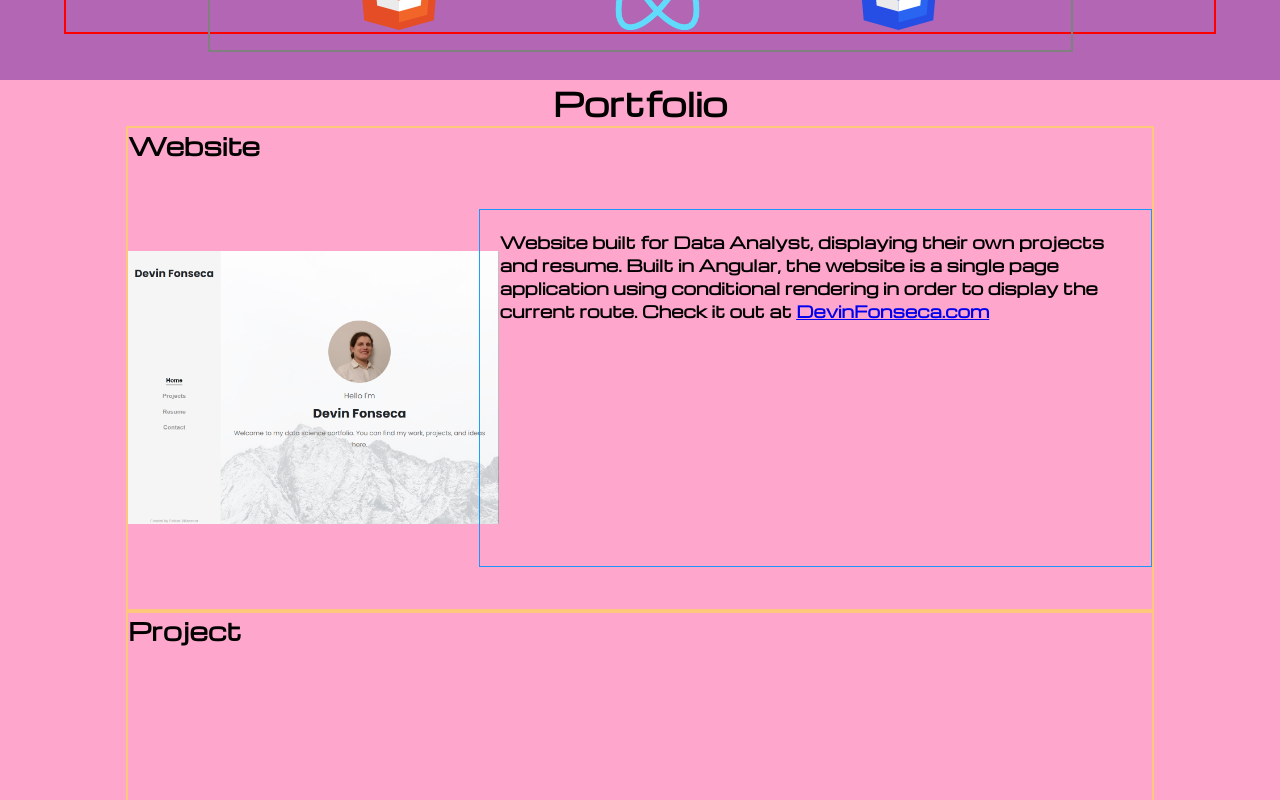
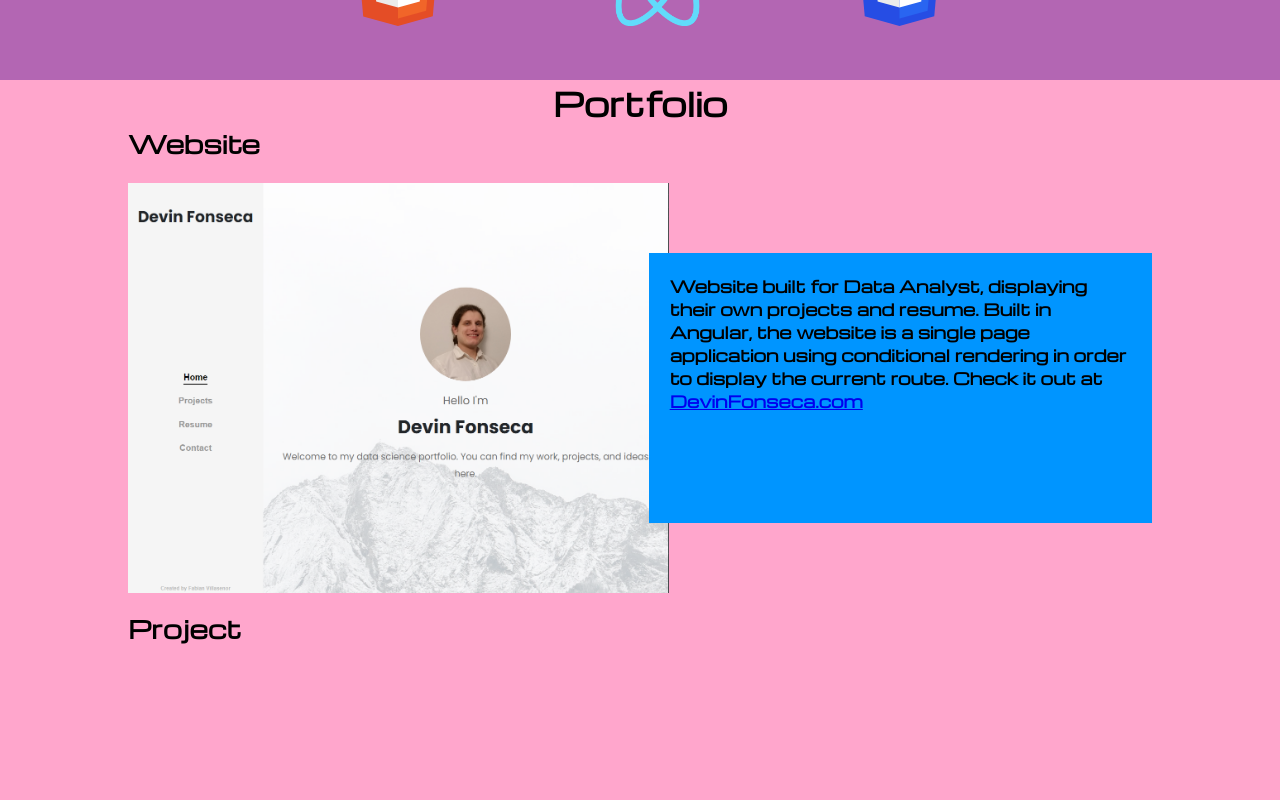
Before and after one commit to EndingNever/Portfolio, a React (Create React App) app: page / in a window 1280 px wide. Shown: the part 540-1340 px from the top of the page. Built offline with nearby package versions, Linux system fonts and the light colour scheme.

Commit message:
presentation

```diff
--- a/src/Components/AboutMe/About.css
+++ b/src/Components/AboutMe/About.css
@@ -7,7 +7,7 @@
     font-family: "Michroma", sans-serif;
     font-weight: 700;
     height: 100%;
-    border: 2px solid red;
+    /* border: 2px solid red; */
 }
 
 .about-container{
@@ -18,12 +18,28 @@
     height: 60%;
     width: 50%;
     text-align: center;
-    border: 2px solid black;
+    /* border: 2px solid black; */
     margin-bottom: 12px;
 }
 
+.floating {
+    animation-name: floating;
+    animation-duration: 3s;
+    animation-iteration-count: infinite;
+    animation-timing-function: ease-in-out;
+    /* margin-left: 30px; */
+    margin-top: 5px;
+    z-index: 0;
+}
+
+@keyframes floating {
+    0% { transform: translate(0,  0px); z-index: 1;}
+    50%  { transform: translate(0, 15px); z-index: 1;}
+    100%   { transform: translate(0, -0px); z-index: 1;}
+}
+
 .about-icons{
-    border: 2px solid gray;
+    /* border: 2px solid gray; */
     display: flex;
     align-items: center;
     justify-content: space-evenly;
--- a/src/Components/Navbar/Navbar.css
+++ b/src/Components/Navbar/Navbar.css
@@ -69,9 +69,11 @@
     display: flex;
     align-items: center;
     justify-content: space-between;
+    z-index: 100;
 }
 
 .navbar-items{
+
     background-color: #F9F871;
     border-radius: 20px;
     display: flex;
--- a/src/Components/Project-card/ProjectCard.css
+++ b/src/Components/Project-card/ProjectCard.css
@@ -16,19 +16,25 @@
 .project-card-image {
   /* border: 2px solid red; */
   background-size: contain;
-  background-position: center;
+  /* background-position: center;
   background-repeat: no-repeat;
-  background-image: url("/public/images/Screenshot-dev.png");
+  background-image: url("/public/images/Screenshot-dev.png"); */
   height: 90%;
-  width: 37%;
+  width: 600px;
+}
+
+.project-card-image img{
+  /* object-fit: contain; */
+  height: 100%;
+  width: 100%;
 }
 
 .project-card-text {
-  background-color: inherit;
+  background-color: rgb(0, 149, 255);
   border: 1px solid rgba(0, 149, 255, 0.891);
   padding: 20px;
   /* background-color: rgba(128, 0, 128, 0.697); */
   margin-left: -20px;
-  height: 70%;
-  width: 63%;
+  height: 50%;
+  width: 50%;
 }
--- a/src/Components/Project-card/ProjectCard.js
+++ b/src/Components/Project-card/ProjectCard.js
@@ -2,14 +2,18 @@ import React from 'react'
 import { Link } from 'react-router-dom'
 import './ProjectCard.css'
 
-export default function ProjectCard() {
+export default function ProjectCard(props) {
+    const projectData = props.projectData;
+    console.log(projectData)
     return (
         <div className='project'>
             <div className="project-header">
                 <h2>Website</h2>
             </div>
             <div className="project-card-container">
-                <div className="project-card-image"></div>
+                <div className="project-card-image">
+                    <img src={projectData[0].image} alt="" />
+                </div>
                 <div className="project-card-text">
                     <p>Website built for Data Analyst, displaying their own projects and resume. Built in Angular, the website is a single page application using conditional rendering in order to display the current route. Check it out at <a href="https://devinfonseca.com/" target={'_blank'} >DevinFonseca.com</a>  </p>
                 </div>
--- a/src/Components/Projects/Projects.css
+++ b/src/Components/Projects/Projects.css
@@ -12,7 +12,7 @@
     /* width: 100%; */
 }
 .portfolio-project{
-    border: 2px solid rgba(255, 247, 0, 0.399);
+    /* border: 2px solid rgba(255, 247, 0, 0.399); */
     height: 500px;
     /* height: 100%; */
     width: 80%;
--- a/src/Components/Projects/Projects.js
+++ b/src/Components/Projects/Projects.js
@@ -3,11 +3,23 @@ import ProjectCard from '../Project-card/ProjectCard'
 import './Projects.css'
 
 export default function Project() {
+
+  const projectData=[
+    {
+      image: "/images/Screenshot-dev.png",
+      information:`Website built for Data Analyst, displaying their own projects and resume. Built in Angular, the website is a single page application using conditional rendering in order to display the current route.`,
+    },
+    {
+
+    },
+  ]
+
+
   return (
     <div className='portfolio-container'>
       <h1>Portfolio</h1>
       <div className="portfolio-project">
-        <ProjectCard />
+        <ProjectCard projectData={projectData}/>
         {/* <h2>Data Analyst Website</h2>
         <div className="project-image"></div> */}
       </div>
```
